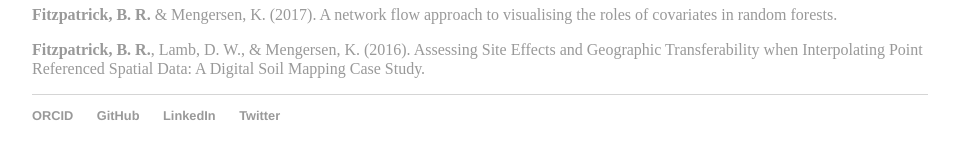
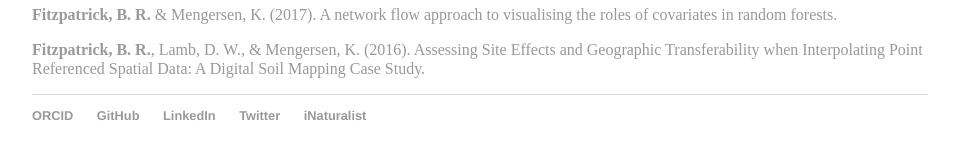
Before and after one commit to brfitzpatrick/brfitzpatrick.github.io, a Jekyll site: the page built from Archive.md, in a window 1280 px wide. Shown: the part 292-451 px from the top of the page, without its empty margins (160-1114 px from the left). Built offline with Jekyll 4.4.1, drawn with Linux system fonts in a browser that asks for light colours.

Commit message:
added link to iNaturalist profile in footer

```diff
--- a/_layouts/default.html
+++ b/_layouts/default.html
@@ -24,6 +24,7 @@
         		<li><a href="https://github.com/brfitzpatrick">GitHub</a></li>
         		<li><a href="https://au.linkedin.com/in/benjamin-fitzpatrick-39226388">LinkedIn</a>
         		<li><a href="https://twitter.com/benrfitzpatrick">Twitter</a></li>
+        		<li><a href="https://www.inaturalist.org/observations/benrfitzpatrick">iNaturalist</a></li>
 				</ul>
 			</footer>
 		</body>
```
